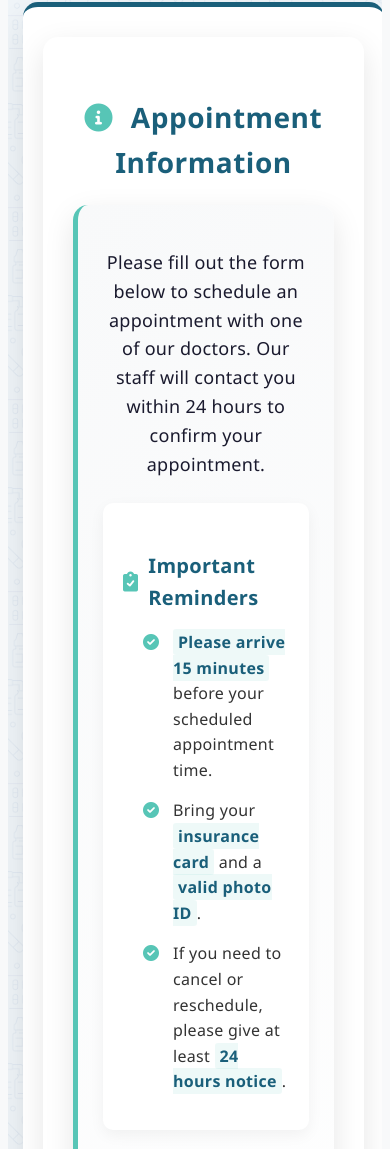
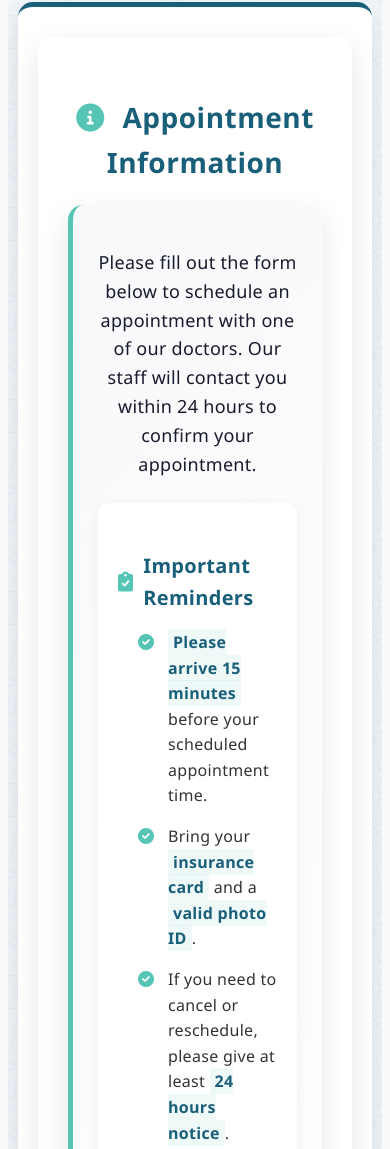
Before and after one commit to sit1si22cs096/MediCare, a website: page appointments.html in a window 390 px wide. Shown: the part 723-1872 px from the top of the page. Drawn offline with nearby package versions, Linux system fonts and the light colour scheme.

Commit message:
Updated MediCare website with improved design and fixed image paths

```diff
--- a/appointments.html
+++ b/appointments.html
@@ -14,6 +14,10 @@
     <script src="js/main.js" defer></script>
     <script src="js/vercel-config.js" defer></script>
     <style>
+        *, *::before, *::after {
+            box-sizing: border-box;
+        }
+
         /* Additional styles for appointment page */
         .appointment-form-section {
             background: #f0f5f9;
@@ -71,12 +75,22 @@
             font-weight: 400;
         }
 
+        .container {
+            max-width: 1200px;
+            margin: 0 auto;
+            padding: 0 15px;
+            width: 100%;
+        }
+
         .appointment-form-container {
             background-color: #fff;
             border-radius: 15px;
-            box-shadow: 0 15px 40px rgba(0, 0, 0, 0.1);
+            box-shadow: 0 15px 30px rgba(0, 0, 0, 0.1);
             padding: 40px;
-            max-width: 900px;
+            margin-bottom: 40px;
+            width: 100%;
+            max-width: 100%;
+            overflow-x: hidden;
             margin: 0 auto;
             border-top: 5px solid #1a5f7a;
             position: relative;
@@ -148,19 +162,25 @@
             display: grid;
             grid-template-columns: repeat(2, 1fr);
             gap: 20px;
+            width: 100%;
         }
 
         @media (max-width: 767px) {
             .form-grid {
                 grid-template-columns: 1fr;
+                width: 100%;
             }
 
             .appointment-form-container {
-                padding: 20px;
+                padding: 15px;
+                width: 100%;
+                box-sizing: border-box;
             }
 
             .info-section {
                 padding: 15px;
+                width: 100%;
+                box-sizing: border-box;
             }
 
             .section-divider {
@@ -177,6 +197,25 @@
 
             .info-intro {
                 font-size: 16px;
+            }
+
+            .form-group {
+                width: 100%;
+                box-sizing: border-box;
+            }
+
+            .form-group input,
+            .form-group select,
+            .form-group textarea {
+                width: 100%;
+                padding: 12px 15px;
+                font-size: 16px;
+            }
+
+            .container {
+                padding: 0 10px;
+                width: 100%;
+                box-sizing: border-box;
             }
         }
 
@@ -220,6 +259,7 @@
             background-color: #f8f9fa;
             color: #1a1a2e;
             box-shadow: inset 0 1px 3px rgba(0, 0, 0, 0.05);
+            box-sizing: border-box;
         }
 
         .form-group input:focus,
```
